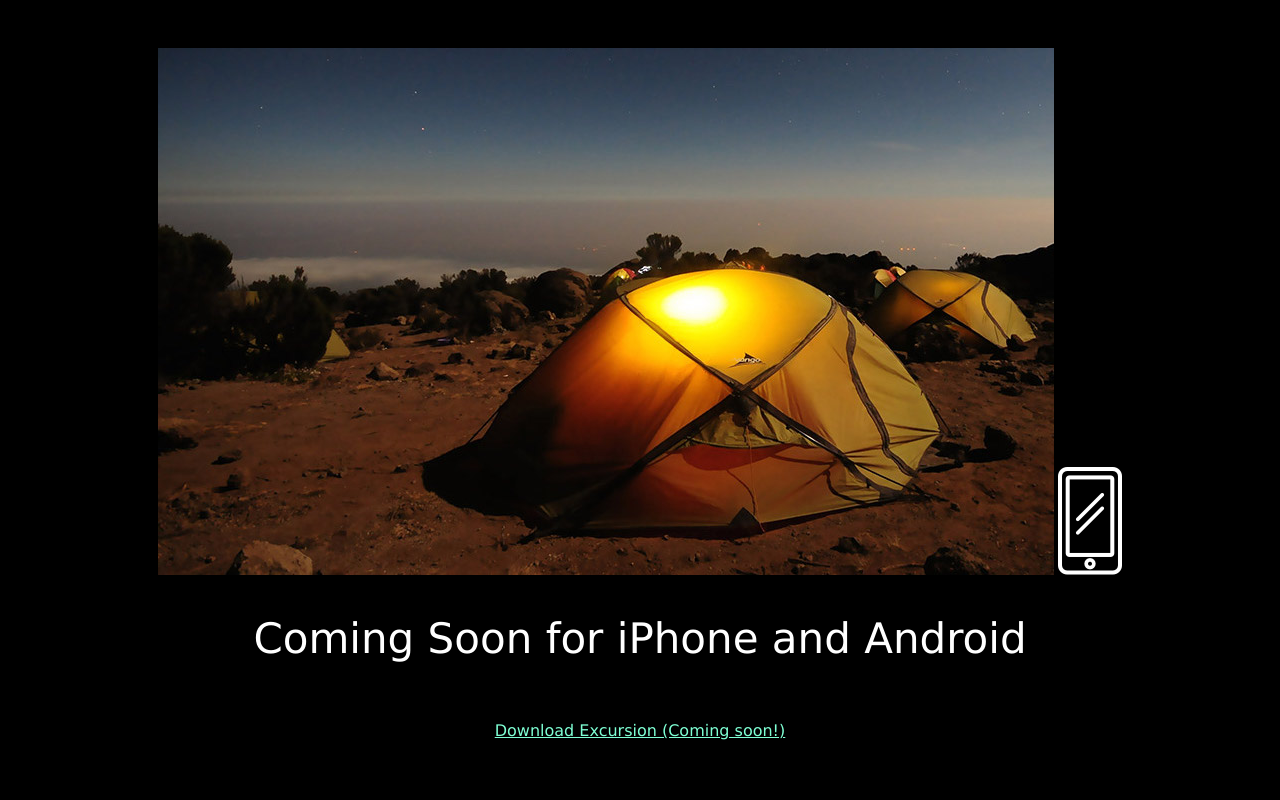
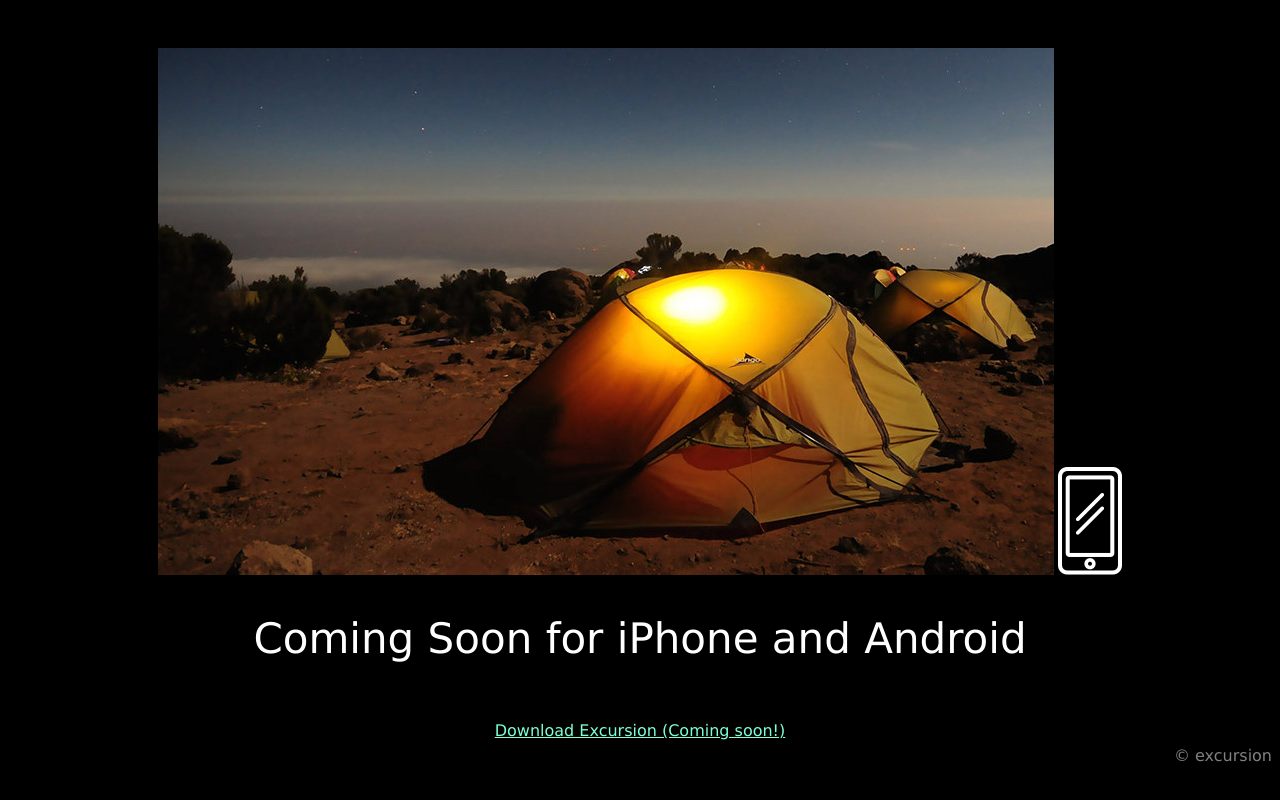
Before and after one commit to learnputt/excursion, a plain HTML site: page index.html in a window 1280 px wide. Shown: the part 402-1202 px from the top of the page. Drawn offline with Linux system fonts and the light colour scheme.

Commit message:
footer added

```diff
--- a/index.html
+++ b/index.html
@@ -18,6 +18,6 @@
     <img src="./resources/phone.png"/>
     <h2>Coming Soon for iPhone and Android<h2>
     <a class="ahref" href="url">Download Excursion (Coming soon!)</a><br>
-
+  <footer>© excursion</footer>
   </body>
 </html>
--- a/resources/css/style.css
+++ b/resources/css/style.css
@@ -19,5 +19,10 @@ h2 {
 .ahref{
   font-size: 16px;
   color: aquamarine;
+}
 
+footer {
+    text-align: right;
+    color: gray;
+    font-size: 16px;
 }
```
